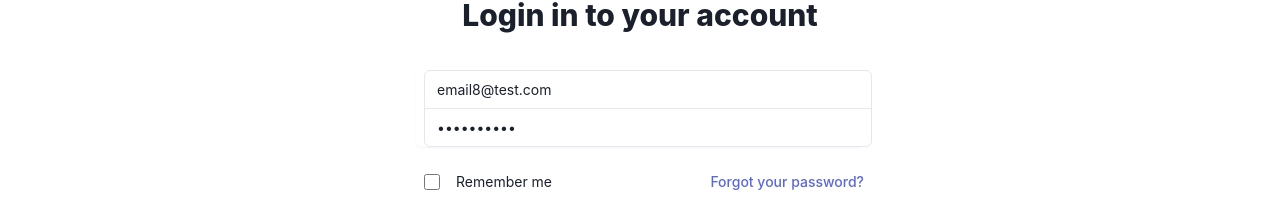
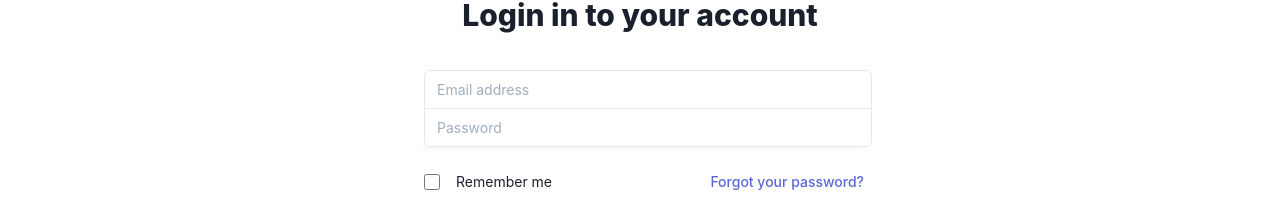
Before and after one commit to stevenjchang/roommates_international, a React (Create React App) app: page /login in a window 1280 px wide. Shown: the part 376-573 px from the top of the page. Built offline with nearby package versions, Linux system fonts and the light colour scheme; no server answers.

Commit message:
chore: update Login / setUser logic

```diff
--- a/src/components/Login.js
+++ b/src/components/Login.js
@@ -1,29 +1,26 @@
 import React, { useState, useContext } from "react";
-import { withRouter, Redirect } from "react-router";
+import { Redirect } from "react-router";
 import { UserContext } from "context/UserContext";
 import Auth from "utils/Auth";
 
 const LoginPage = () => {
   const { user, setUser } = useContext(UserContext);
+  const [inputVal, setInputVal] = useState({ email: "", password: "" });
 
-  const [inputVal, setInputVal] = useState({
-    email: "email8@test.com",
-    password: "secretword",
-  });
   const handleOnChange = (e) => {
     setInputVal({
       ...inputVal,
       [e.target.name]: e.target.value,
     });
   };
+
   const handleOnSubmit = async (e) => {
     e.preventDefault();
-
-    const { isAuthenicated, user } = await Auth.Login(inputVal);
+    const { user } = await Auth.Login(inputVal);
     if (user) {
-      console.log("user ==>", user);
+      setUser(user);
     } else {
-      console.log("isAuthenicated ==>", isAuthenicated);
+      console.log("No User ==>");
     }
   };
 
```
